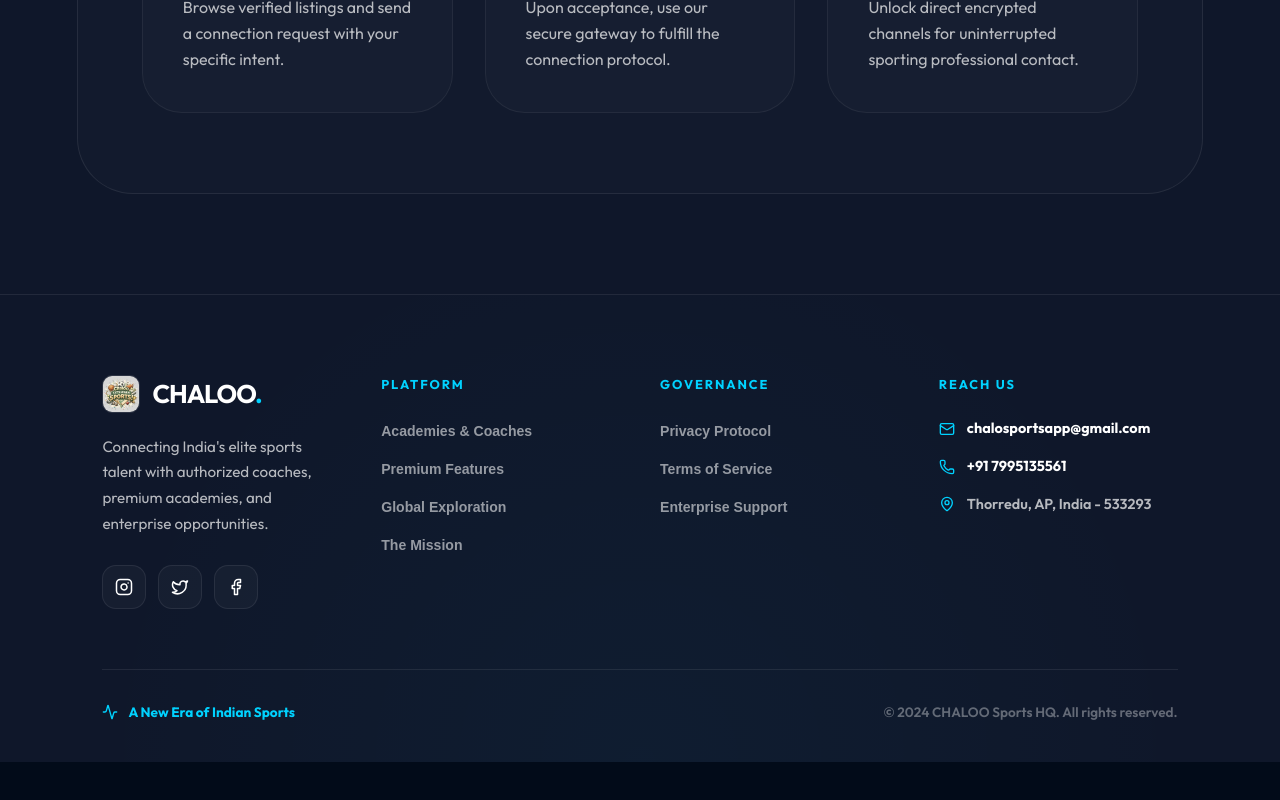
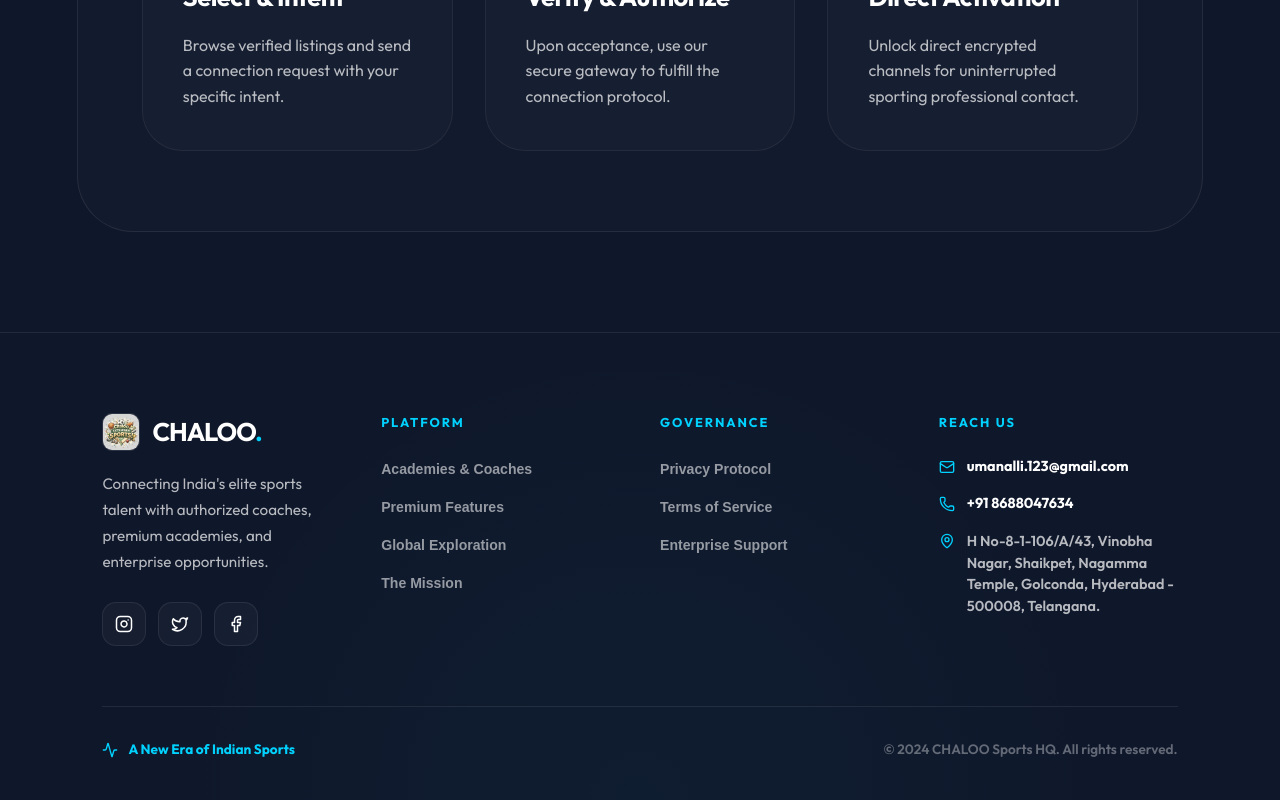
Before and after one commit to charankumardigitalraiz-max/chaloo, a React (Vite) app: page /contact in a window 1280 px wide. Shown: the part 1718-2518 px from the top of the page. Before the commit the page ends 2480 px from the top, so only its background shows below. Built offline with nearby package versions, Linux system fonts and the light colour scheme.

Commit message:
updated addredd with contact and number and mail

```diff
--- a/src/components/ContactPage.jsx
+++ b/src/components/ContactPage.jsx
@@ -75,9 +75,9 @@ const ContactPage = () => {
                         <h2 style={{ fontSize: 'clamp(2.5rem, 5vw, 3.5rem)', fontWeight: '950', marginBottom: '48px', color: 'white', letterSpacing: '-0.04em' }}>Corporate <br />Channels</h2>
                         <div style={{ display: 'flex', flexDirection: 'column', gap: '40px' }}>
                             {[
-                                { icon: Mail, label: 'Enterprise Email', value: 'chalosportsapp@gmail.com', color: '#00D2FF' },
-                                { icon: Phone, label: 'Direct Hotline', value: '+91 7995135561', color: '#FACC15' },
-                                { icon: Globe, label: 'Global HQ', value: 'East Godavari, AP - 533293', color: '#10B981' }
+                                { icon: Mail, label: 'Enterprise Email', value: 'umanalli.123@gmail.com', color: '#00D2FF' },
+                                { icon: Phone, label: 'Direct Hotline', value: '+91 8688047634', color: '#FACC15' },
+                                { icon: Globe, label: 'Global HQ', value: 'H No-8-1-106/A/43, Vinobha Nagar, Shaikpet, Nagamma Temple, Golconda, Hyderabad - 500008, Telangana.', color: '#10B981' }
                             ].map((item, i) => (
                                 <div key={i} style={{ display: 'flex', gap: '24px', alignItems: 'center' }}>
                                     <div style={{
--- a/src/components/Footer.jsx
+++ b/src/components/Footer.jsx
@@ -96,15 +96,16 @@ const Footer = () => {
                 <div>
                     <h4 style={{ color: 'var(--chalo-blue)', fontSize: '0.8rem', marginBottom: '24px', fontWeight: '900', textTransform: 'uppercase', letterSpacing: '0.15em' }}>Reach Us</h4>
                     <div style={{ display: 'flex', flexDirection: 'column', gap: '16px' }}>
-                        <a href="mailto:chalosportsapp@gmail.com" style={{ color: 'white', fontSize: '0.9rem', textDecoration: 'none', fontWeight: '700', display: 'flex', alignItems: 'center', gap: '12px', transition: 'all 0.3s ease' }} className="footer-link">
-                            <Mail size={16} color="var(--chalo-blue)" /> chalosportsapp@gmail.com
+                        <a href="mailto:umanalli.123@gmail.com" style={{ color: 'white', fontSize: '0.9rem', textDecoration: 'none', fontWeight: '700', display: 'flex', alignItems: 'center', gap: '12px', transition: 'all 0.3s ease' }} className="footer-link">
+                            <Mail size={16} color="var(--chalo-blue)" /> umanalli.123@gmail.com
                         </a>
                         <div style={{ color: 'white', fontSize: '0.9rem', fontWeight: '700', display: 'flex', alignItems: 'center', gap: '12px' }}>
-                            <Phone size={16} color="var(--chalo-blue)" /> +91 7995135561
+                            <Phone size={16} color="var(--chalo-blue)" /> +91 8688047634
                         </div>
                         <div style={{ color: 'var(--text-secondary)', fontSize: '0.9rem', fontWeight: '600', display: 'flex', alignItems: 'flex-start', gap: '12px', lineHeight: 1.5 }}>
                             <MapPin size={16} color="var(--chalo-blue)" style={{ marginTop: '2px', flexShrink: 0 }} />
-                            <span>Thorredu, AP, India - 533293</span>
+                            <span>H No-8-1-106/A/43, Vinobha Nagar, Shaikpet, Nagamma Temple,
+                                Golconda, Hyderabad - 500008, Telangana.</span>
                         </div>
                     </div>
                 </div>
```
